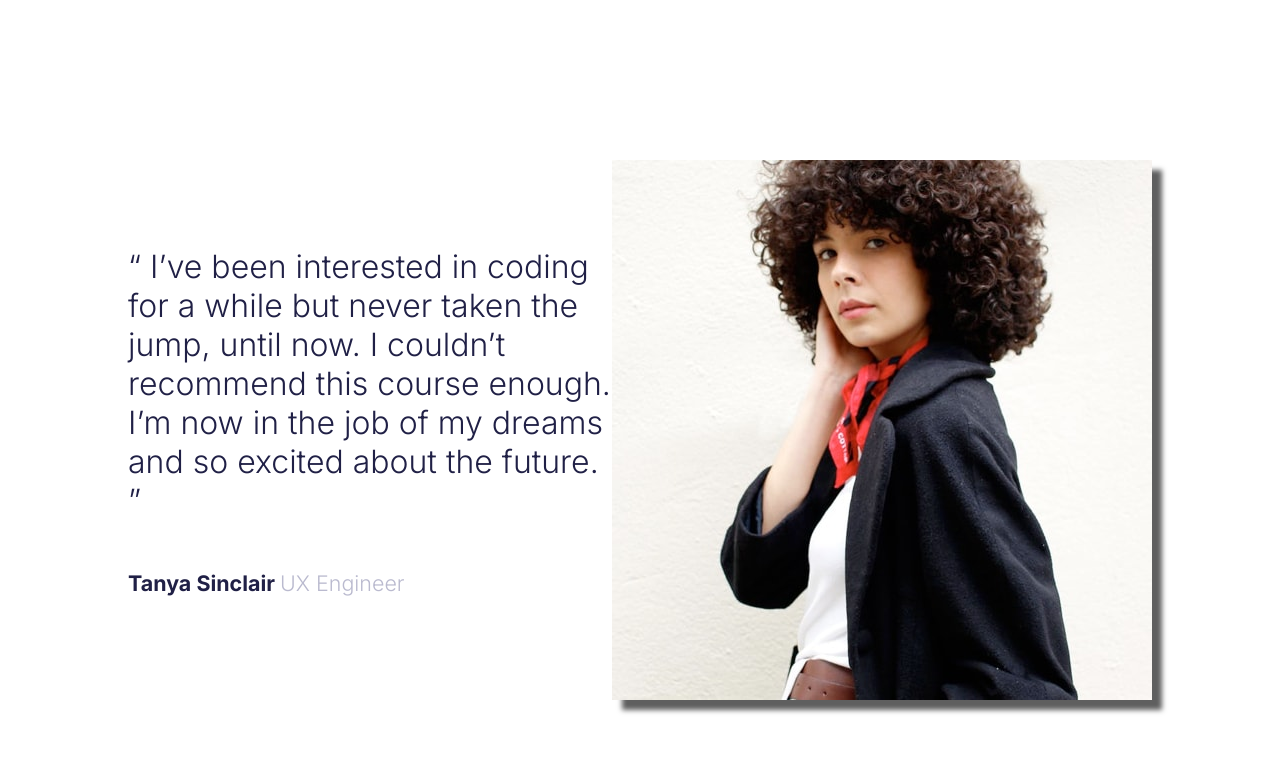
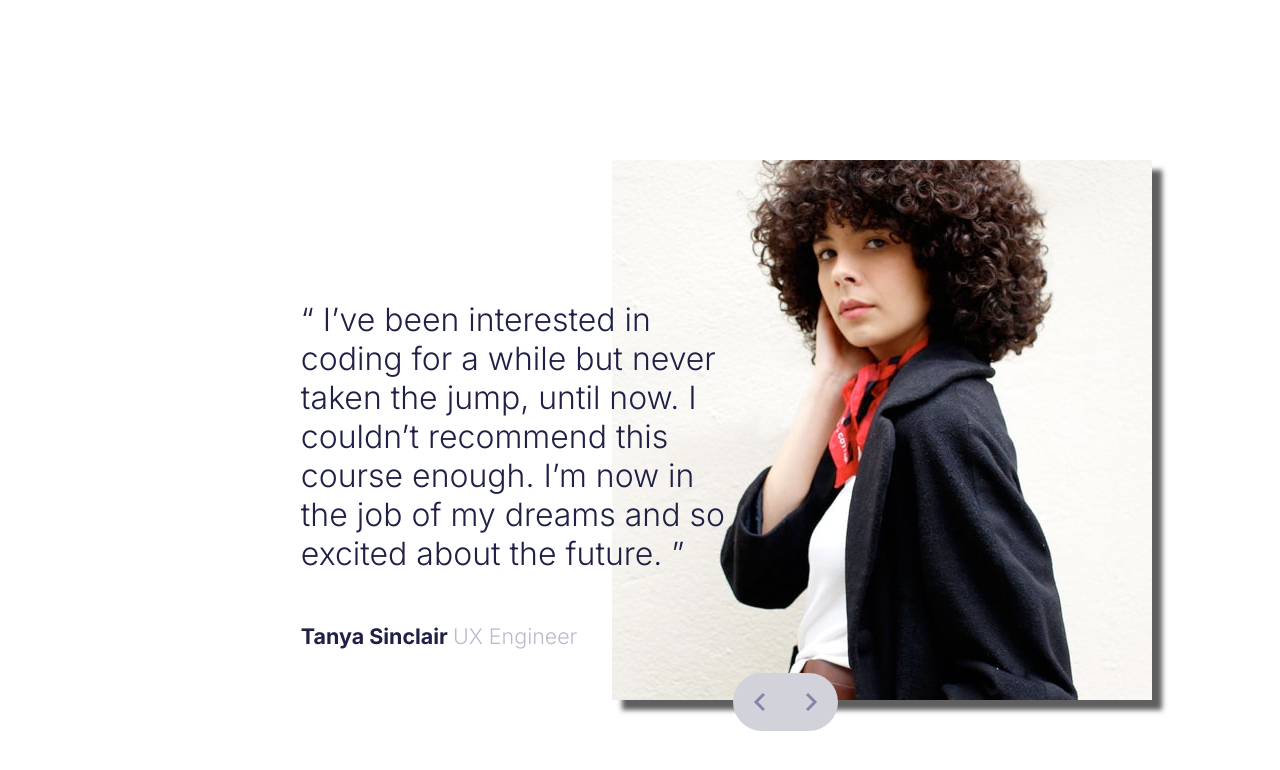
Before and after one commit to Darengheil/BootcampTestimonalsSlider, a plain HTML site: page index.html in a window 1280 px wide. Drawn offline with Linux system fonts and the light colour scheme.

Commit message:
added stepper

```diff
--- a/index.html
+++ b/index.html
@@ -9,6 +9,7 @@
   <title>Frontend Mentor | Coding Bootcamp Testimonials Slider</title>
 </head>
 <body>
+  <div class="container">
     <div class="person">
       <div class="description">
         <p>“ I’ve been interested in coding for a while but never taken the jump, until now.
@@ -18,6 +19,10 @@
           <span class="job">UX Engineer</span></h6>
       </div>
       <img src="images/image-tanya.jpg" class="mainimg">
+      <div class="stepper">
+        <input type="image" src="images/icon-prev.svg" class="previousstep">
+        <input type="image" src="images/icon-next.svg" class="nextstep">
+      </div>
     </div>
     <div class="person" style="display: none;">
       <div class="description" >
@@ -28,6 +33,11 @@
           <span class="job">Junior Front-end Developer</span></h6>
       </div>
       <img src="images/image-john.jpg" class="mainimg">
+      <div class="stepper">
+        <input type="image" src="images/icon-prev.svg" class="previousstep">
+        <input type="image" src="images/icon-next.svg" class="nextstep">
+      </div>
+    </div>
   </div>
   <script>
 
--- a/styles.css
+++ b/styles.css
@@ -10,18 +10,25 @@ p{
     font-weight: 300;
 }
 
+.container{
+    position: absolute;
+    width: 70%;
+    top: 20%;
+    left: 20%;
+}
+
 .person{
     display: flex;
-    justify-content: space-between;
+    justify-content: flex-end;
     align-items: center;
-    position: absolute;
-    top: 20%;
-    width: 80%;
-    left: 10%;
-    right: 10%;
+    position: relative;
 }
 
 .description{
+    position: absolute;
+    width: 50%;
+    top: 20%;
+    right: 45%;
     z-index: 999;
 }
 
@@ -32,4 +39,28 @@ p{
 
 .mainimg{
     box-shadow: 10px 10px 5px rgb(95, 95, 95);
+    z-index:50;
+    align-self: flex-end;
 }
+
+.stepper{
+    position: absolute;
+    right: 35%;
+    top: 95%;
+    display: flex;
+    background-color: hsl(240, 10%, 84%);
+    border-radius: 60px;
+    z-index: 100;
+}
+
+.previousstep{
+    padding: 20px;
+}
+
+.nextstep{
+    padding: 20px;
+}
+
+@media (max-width: 900px){
+
+}
```
Lines whose indentation alone changed are shown as unchanged.
